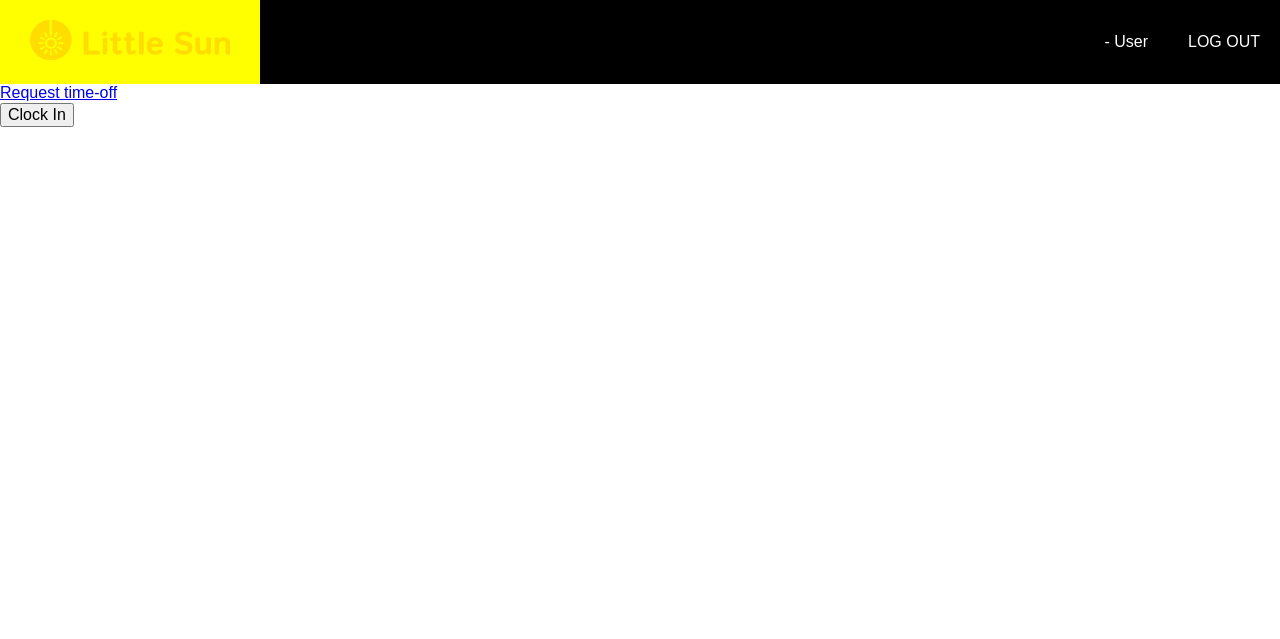
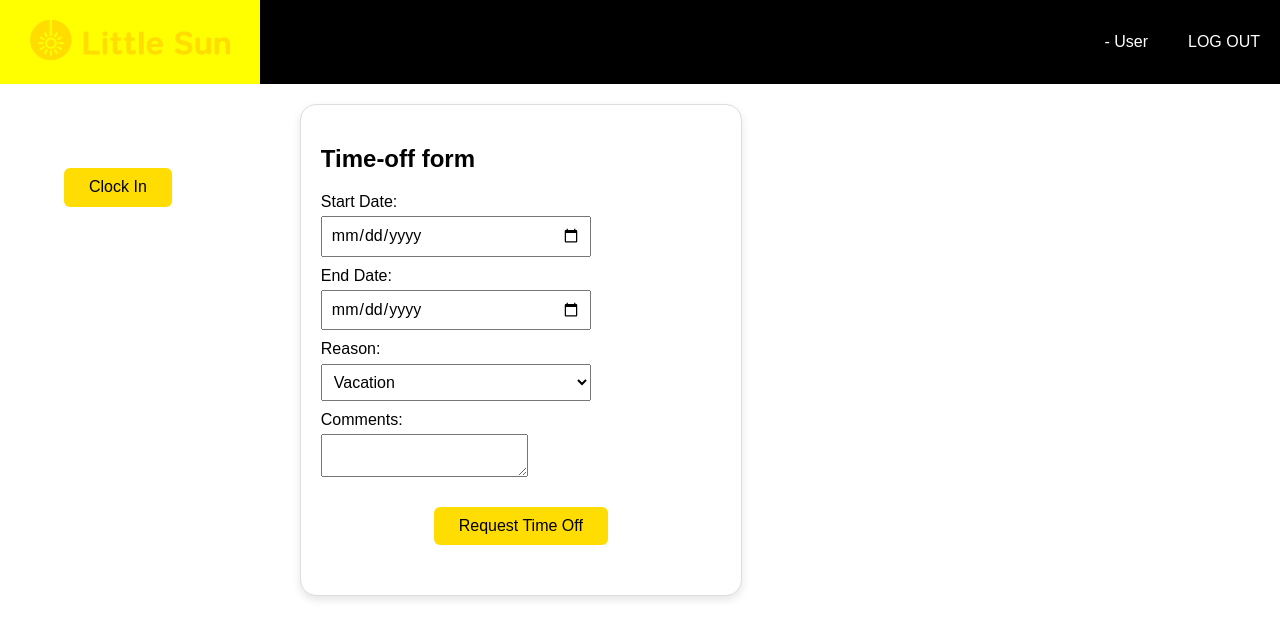
Before and after one commit to Anomig/Little_Sun, a PHP site: page /user_index.php in a window 1280 px wide. Shown: the top 639 px of the page. Run offline with PHP 8.4, Linux system fonts and the light colour scheme; data comes from the database, SQL or seed files in the repository.

Commit message:
aanpassingen USER

```diff
--- a/styles/column.css
+++ b/styles/column.css
@@ -121,3 +121,47 @@ ul {
     text-align: center; /* Centreer de knop */
     margin-top: 20px; /* Voeg wat ruimte toe boven de knop */
 }
+
+/* Algemeen marges en opmaak */
+.body {
+    margin: 5%;
+}
+
+/* Knoppen stijl */
+.button {
+    background-color: #ffdd02;
+    border: none;
+    color: black;
+    padding: 10px 25px;
+    text-align: center;
+    text-decoration: none;
+    display: inline-block;
+    font-size: 16px;
+    margin: 20px auto;
+    border-radius: 6px;
+    cursor: pointer;
+}
+
+.button:hover {
+    background-color: #e6b800;
+    transform: scale(1.1);
+}
+
+/* Bericht stijl */
+.message {
+    background-color: #d4edda;
+    color: #155724;
+    border: 1px solid #c3e6cb;
+    padding: 10px;
+    margin: 10px 0;
+    border-radius: 5px;
+    font-size: 1em;
+    text-align: center;
+}
+
+.time_off {
+    display: flex;
+    flex-direction: column;
+    max-width: 40%;
+
+}
--- a/time_off_user.php
+++ b/time_off_user.php
@@ -1,4 +1,7 @@
 <?php
+
+//NIET MEER NODIG
+
 session_start();
 
 include_once(__DIR__ . "/classes/data.php");
--- a/user_index.php
+++ b/user_index.php
@@ -2,10 +2,52 @@
 session_start();
 include_once(__DIR__ . "/classes/data.php");
 
+//TIME-OFF
+$pdo = Data::getConnection();
+
+if ($_SERVER["REQUEST_METHOD"] == "POST") {
+    // Zorg ervoor dat de gebruiker is ingelogd en een sessie heeft
+    if (isset($_SESSION['user_id'])) {
+        $employee_id = $_SESSION['user_id'];
+        $start_date = $_POST['start_date'];
+        $end_date = $_POST['end_date'];
+        $reason = $_POST['reason'];
+        $comments = $_POST['comments'];
+        $is_sick = $_POST['is_sick'];
+
+        // Controleer of de reden "sickness" is
+        $is_sick = ($reason === 'sickness') ? 1 : 0;
+
+        try {
+            // Bereid de SQL query voor om de time-off aanvraag toe te voegen
+            $sql = "INSERT INTO time_off (employee_id, start_date, end_date, reason, comments, status, is_sick) VALUES (?, ?, ?, ?, ?, 'requested',?)";
+            $stmt = $pdo->prepare($sql);
+            $stmt->execute([$employee_id, $start_date, $end_date, $reason, $comments, $is_sick]);
+
+            // Bericht dat de time-off aanvraag succesvol is
+            echo "Time off requested successfully";
+            // Redirect terug naar de user_index pagina
+            header('Location: user_index.php');
+            exit;
+        } catch (PDOException $e) {
+            // Foutmelding weergeven
+            echo "Error: " . $e->getMessage();
+        }
+    } else {
+        // Als de gebruiker niet is ingelogd, een foutmelding weergeven
+        echo "Error: User not logged in.";
+    }
+}
+
+//EINDE TIME-OFF
+
+//CLOCK IN
+
 $pdo = Data::getConnection();
 
 // Functie om de huidige sessiestatus te controleren
-function getCurrentSession($pdo) {
+function getCurrentSession($pdo)
+{
     $stmt = $pdo->prepare("SELECT * FROM work_times WHERE clock_out IS NULL ORDER BY id DESC LIMIT 1");
     $stmt->execute();
     return $stmt->fetch();
@@ -56,33 +98,75 @@ $current_session = getCurrentSession($pdo);
 
 // Bepaal de tekst van de knop
 $button_text = $current_session ? "Clock Out" : "Clock In";
+
+//EINDE CLOCK IN
+
 ?>
-
 <!DOCTYPE html>
 <html lang="en">
+
 <head>
     <meta name="viewport" content="width=device-width, initial-scale=1.0">
     <title>Little Sun</title>
     <link rel="stylesheet" href="styles/normalize.css">
     <link rel="stylesheet" href="styles/nav.css">
     <link rel="stylesheet" href="styles/style.css">
+    <link rel="stylesheet" href="styles/column.css">
 </head>
+
 <body>
     <?php include_once("user.nav.inc.php"); ?>
 
+    <div class="form-container">
 
-    <div class="log_out"><a href="time_off_user.php">Request time-off</a></div>
+        <div class="body">
+            <form method="post">
+                <button name="toggle_clock" class="button"><?php echo $button_text; ?></button>
+            </form>
+            <div id="work_duration_message" class="message" style="display: <?php echo ($current_session && $button_text === 'Clock Out') ? 'block' : 'none'; ?>;">
+                <?php
+                if ($current_session && $button_text === 'Clock Out') {
+                    echo "Je hebt gewerkt voor: " . $current_session['total_hours'];
+                }
+                ?>
+            </div>
+        </div>
 
-    <form method="post">
-        <button name="toggle_clock"><?php echo $button_text; ?></button>
-    </form>
+        <div class="add-hub-managers">
+            <form action="time_off_user.php" method="post">
+                <h2>Time-off form</h2>
+                <div class="field-container">
+                    <label for="start_date">Start Date:</label>
+                    <input type="date" id="start_date" name="start_date" required>
+                </div>
 
-    <div id="work_duration_message" style="display: <?php echo ($current_session && $button_text === 'Clock Out') ? 'block' : 'none'; ?>;">
-        <?php
-        if ($current_session && $button_text === 'Clock Out') {
-            echo "Je hebt gewerkt voor: " . $current_session['total_hours'];
-        }
-        ?>
+                <div class="field-container">
+                    <label for="end_date">End Date:</label>
+                    <input type="date" id="end_date" name="end_date" required>
+                </div>
+
+                <div class="field-container">
+                    <label for="reason">Reason:</label>
+                    <select id="reason" name="reason" required>
+                        <option value="vacation">Vacation</option>
+                        <option value="birthday">Birthday</option>
+                        <option value="maternity">Maternity</option>
+                        <option value="sickness">Sickness</option>
+                        <option value="other">Other (please give more information below)</option>
+                    </select>
+                </div>
+
+                <div class="field-container">
+                    <label for="comments">Comments:</label>
+                    <textarea id="comments" name="comments"></textarea>
+                </div>
+
+                <div class="field-container">
+                    <button type="submit" class="button">Request Time Off</button>
+                </div>
+            </form>
+        </div>
     </div>
 </body>
+
 </html>
```
